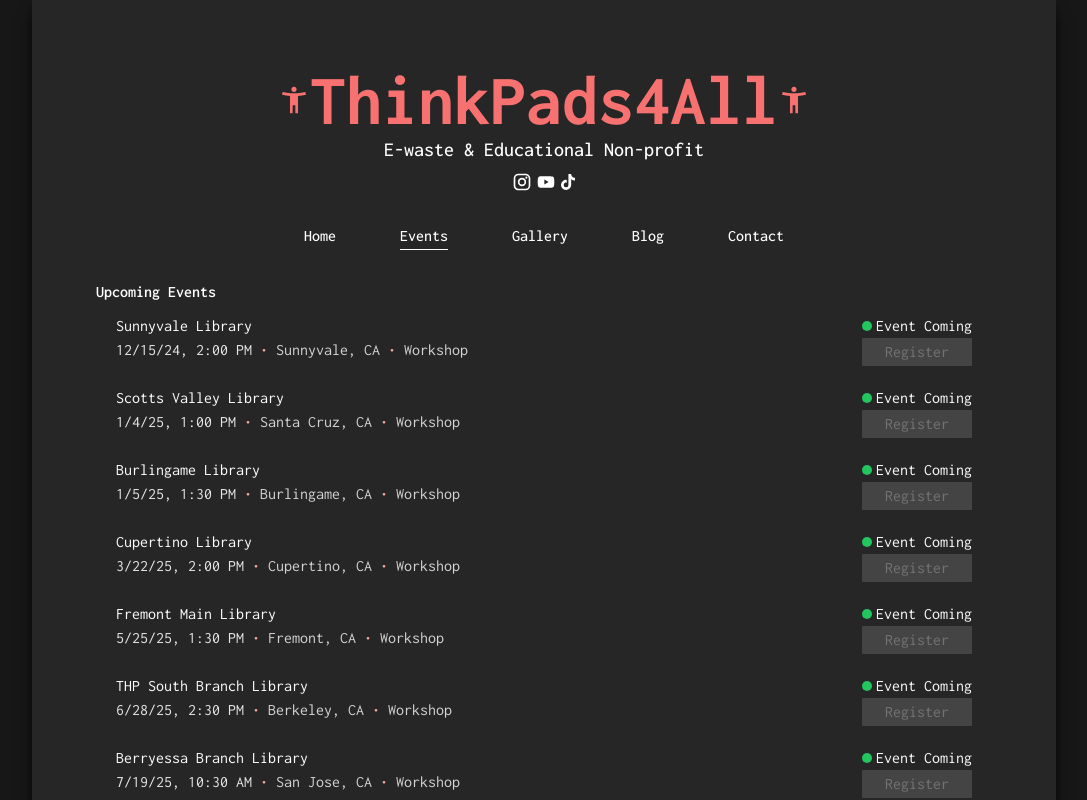
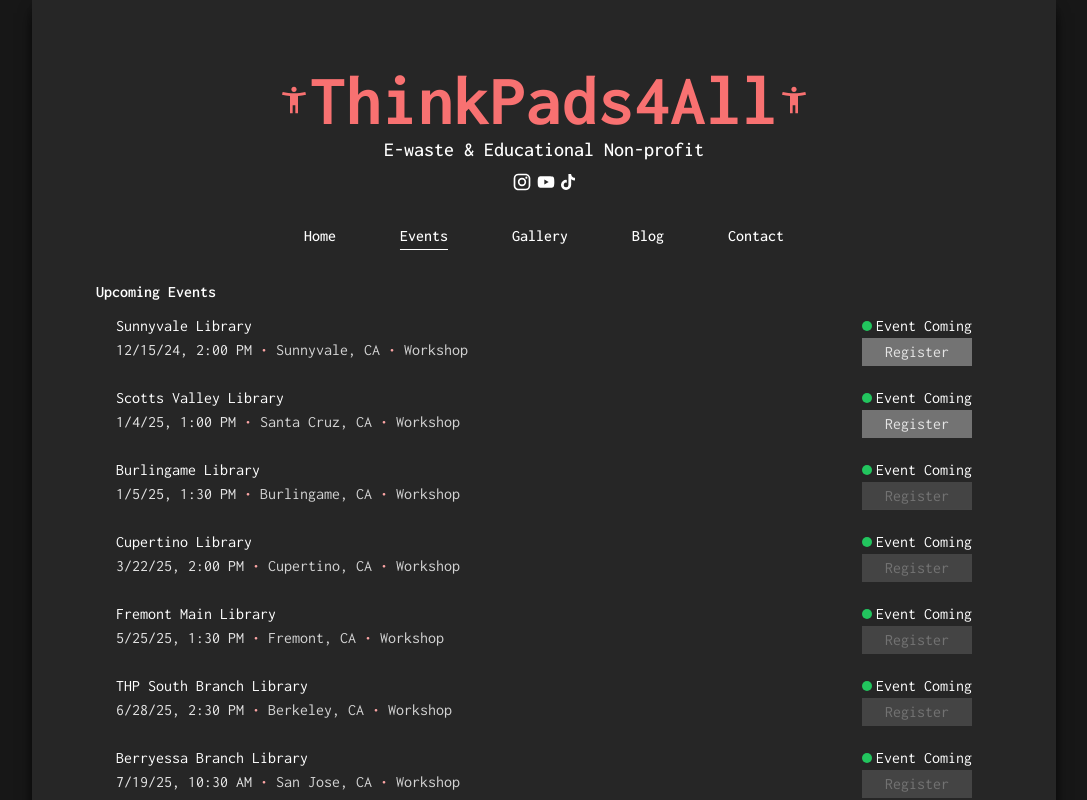
Before and after one commit to anatulya/tp4all-website, a Next.js app: page /events in a window 1280 px wide. Shown: the top 800 px of the page, without its empty margins (96-1183 px from the left). Built offline with nearby package versions, Linux system fonts and the light colour scheme.

Commit message:
registration added for sunnyvale, scvalley ; removed glow in contact

```diff
--- a/src/app/contact/page.js
+++ b/src/app/contact/page.js
@@ -1,7 +1,7 @@
 export default function ContactPage() {
     return (
         <div className="flex flex-col justify-center text-white fill-white sm:text-base text-sm">
-            <div className="flex flex-row w-full items-center space-x-2 drop-shadow-glow">
+            <div className="flex flex-row w-full items-center space-x-2 ">
                 <h1 className=" text-lg font-semibold ">
                     Organization
                 </h1>
@@ -17,7 +17,7 @@
                 <svg className="w-3 h-3" focusable="false" aria-hidden="true" viewBox="0 0 24 24" data-testid="InstagramIcon"><path d="M7.8 2h8.4C19.4 2 22 4.6 22 7.8v8.4a5.8 5.8 0 0 1-5.8 5.8H7.8C4.6 22 2 19.4 2 16.2V7.8A5.8 5.8 0 0 1 7.8 2m-.2 2A3.6 3.6 0 0 0 4 7.6v8.8C4 18.39 5.61 20 7.6 20h8.8a3.6 3.6 0 0 0 3.6-3.6V7.6C20 5.61 18.39 4 16.4 4H7.6m9.65 1.5a1.25 1.25 0 0 1 1.25 1.25A1.25 1.25 0 0 1 17.25 8 1.25 1.25 0 0 1 16 6.75a1.25 1.25 0 0 1 1.25-1.25M12 7a5 5 0 0 1 5 5 5 5 0 0 1-5 5 5 5 0 0 1-5-5 5 5 0 0 1 5-5m0 2a3 3 0 0 0-3 3 3 3 0 0 0 3 3 3 3 0 0 0 3-3 3 3 0 0 0-3-3z"></path></svg>
                 <p className="">Instagram: <a className="underline underline-offset-4 hover:text-neutral-200 transition-opacity" href="https://www.instagram.com/thinkpads4all">@thinkpads4all</a></p>
             </div>
-            <div className="pt-8 flex flex-row w-full items-center space-x-2 drop-shadow-glow">
+            <div className="pt-8 flex flex-row w-full items-center space-x-2 ">
                 <h1 className=" text-lg font-semibold ">
                     Team
                 </h1>
@@ -27,7 +27,7 @@
             <p className="pt-2">Want to talk to us personally? Send us an email!</p>
             <div className="flex flex-col pt-8">
                 <div className=" flex flex-col text-center sm:flex-row sm:text-left items-center space-x-4">
-                    <img className="w-32 h-32 rounded-full" src="https://media.licdn.com/dms/image/v2/D5603AQGoS5m5ReTHYw/profile-displayphoto-shrink_200_200/profile-displayphoto-shrink_200_200/0/1726352442404?e=1732147200&v=beta&t=wjNtlt78p1mJIl0TFadooG1CgCbcPf0atRCDoCrABP4" />
+                    <img className="w-32 h-32 rounded-full" src="https://media.licdn.com/dms/image/v2/D5603AQHrJ_zbr1mRCw/profile-displayphoto-shrink_800_800/profile-displayphoto-shrink_800_800/0/1730588228380?e=1738195200&v=beta&t=Y8l-zNHXErSIHApKMTsw0ysQnMq60KvRsEyrZ3IffBM" />
                     <div className="flex flex-col ">
                         <h1 className="pt-2 sm:pt-0 font-semibold">Kevin Xie</h1>
                         <h1 className="">Co-Founder</h1>
--- a/src/app/events/page.js
+++ b/src/app/events/page.js
@@ -8,8 +8,8 @@
     return (
         <div className="flex flex-col text-white">
             <h1 className="font-semibold">Upcoming Events</h1>
-            <EventListing name={"Sunnyvale Library"} date={new Date(2024, 11, 15, 14)} link={""} city={"Sunnyvale, CA"} />
-            <EventListing name={"Scotts Valley Library"} date={new Date(2025, 0, 4, 13)} link={""} city={"Santa Cruz, CA"} />
+            <EventListing name={"Sunnyvale Library"} date={new Date(2024, 11, 15, 14)} link={"https://sunnyvale.libcal.com/event/12928876"} city={"Sunnyvale, CA"} />
+            <EventListing name={"Scotts Valley Library"} date={new Date(2025, 0, 4, 13)} link={"https://santacruzpl.libcal.com/event/13532908"} city={"Santa Cruz, CA"} />
             <EventListing name={"Burlingame Library"} date={new Date(2025, 0, 5, 13, 30)} link={""} city={"Burlingame, CA"} />
             <EventListing name={"Cupertino Library"} date={new Date(2025, 2, 22, 14)} link={""} city={"Cupertino, CA"} />
             <EventListing name={"Fremont Main Library"} date={new Date(2025, 4, 25, 13, 30)} link={""} city={"Fremont, CA"} />
```
